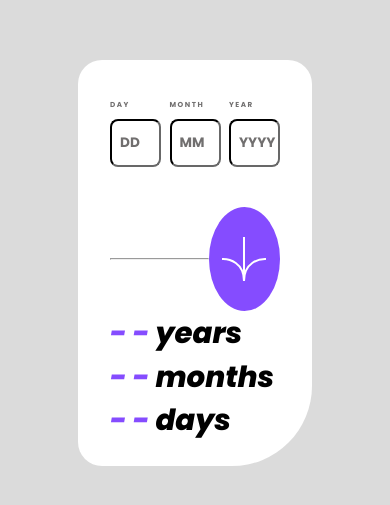
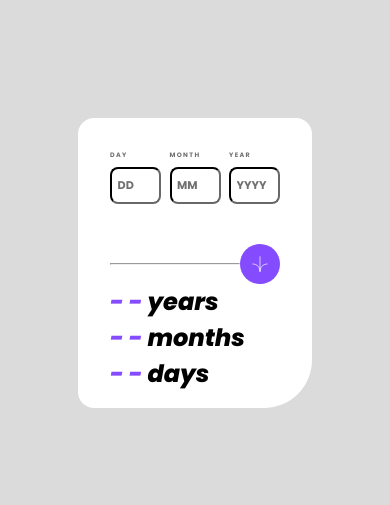
Before and after one commit to cr9169/age-calculator-app-main, a React (Vite) app in the folder age-calc/: page / in a window 390 px wide. Shown: the part 159-664 px from the top of the page. Built offline with nearby package versions, Linux system fonts and the light colour scheme.

Commit message:
feat: finished reponsivity

```diff
--- a/age-calc/src/App.css
+++ b/age-calc/src/App.css
@@ -188,7 +188,7 @@ h6 {
 }
 
 .button-section hr {
-  width: 90%;
+  flex-grow: 1;
 }
 
 .button-section button {
@@ -200,6 +200,11 @@ h6 {
   justify-content: center;
   border-radius: 50%;
   border: 0;
+}
+
+.button-section svg {
+  height: 3rem;
+  width: 3rem;
 }
 
 .button-section button:hover {
@@ -281,6 +286,16 @@ h6 {
   .date-period-input-field input {
     padding: 0.75rem 0 0.75rem 0.5rem;
   }
+
+  .button-section button {
+    height: 4.5rem;
+    width: 4.5rem;
+  }
+
+  .button-section svg {
+    height: 2rem;
+    width: 2rem;
+  }
 }
 
 @media (max-width: 600px) {
@@ -307,6 +322,44 @@ h6 {
 
   .main-window {
     padding: 2.5rem 2rem 1.5rem 2rem;
-    border-radius: 1.5rem 1.5rem 5rem 1.5rem;
+    border-radius: 1.5rem 1.5rem 4.5rem 1.5rem;
+  }
+
+  .button-section button {
+    height: 3.5rem;
+    width: 3.5rem;
+  }
+
+  .button-section svg {
+    height: 1.5rem;
+    width: 1.5rem;
+  }
+
+  @media (max-width: 425px) {
+    html {
+      --fs-base: 0.05rem;
+      --fs-primary: 0.4rem;
+      --fs-xl: 0.7rem;
+      --fs-xxl: 1.5rem;
+    }
+
+    .main-window {
+      padding: 2rem 2rem 1rem 2rem;
+      border-radius: 1rem 1rem 3rem 1rem;
+    }
+
+    .date-period-input-field input {
+      padding: 0.5rem 0 0.5rem 0.35rem;
+    }
+
+    .button-section button {
+      height: 2.5rem;
+      width: 2.5rem;
+    }
+
+    .button-section svg {
+      height: 1rem;
+      width: 1rem;
+    }
   }
 }
```
